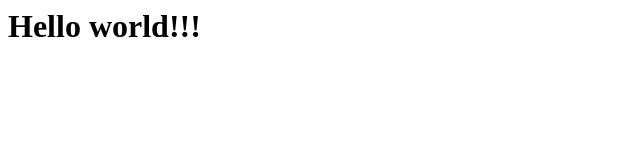
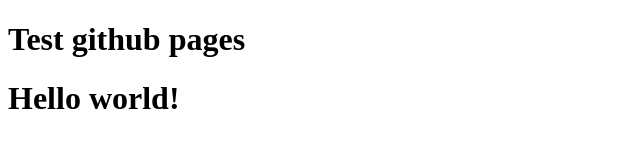
Before and after one commit to 0m3gaC0d3/0m3gaC0d3.github.io, a plain HTML site: page index.html in a window 1280 px wide. Shown: the whole page, without its empty margins (0-640 px from the left). Drawn offline with Linux system fonts and the light colour scheme.

Commit message:
Fix index.html and remove test.html

```diff
--- a/index.html
+++ b/index.html
@@ -1 +1,10 @@
-<h1>Hello world!!!</h1>
+<!DOCTYPE html>
+<html>
+<head>
+    <meta charset="UTF-8">
+    <h1>Test github pages</h1>
+</head>
+<body>
+    <h1>Hello world!</h1>
+</body>
+</html>
```
Also changed, not shown: test.html (deleted, +0 -1 lines).
